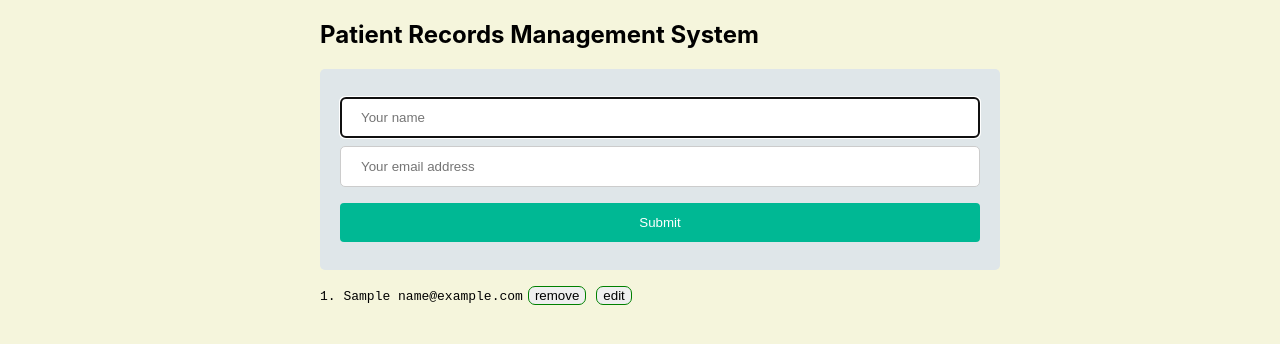
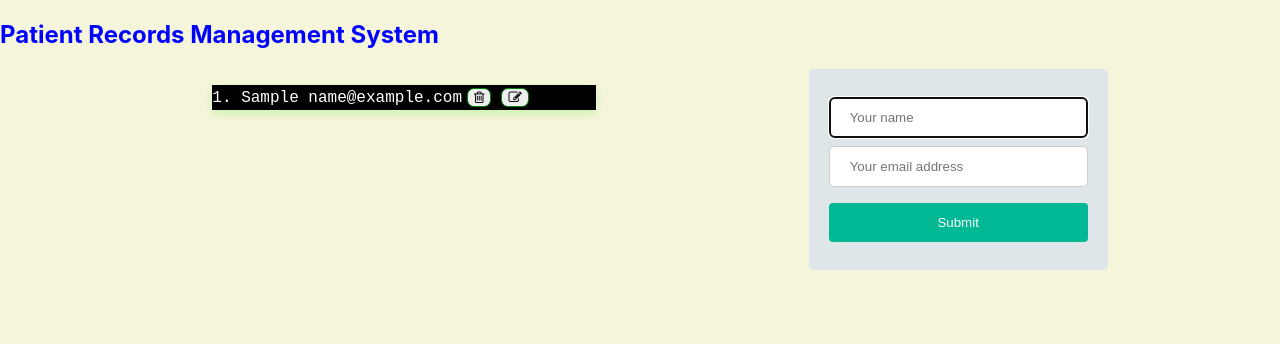
Before and after one commit to Koech-code/patient-records-management-system, a React (Create React App) app: page / in a window 1280 px wide. Both pictures are taken after typing "Sample", "name@example.com" into the empty fields and a click on the button "Submit". Shown: the top 344 px of the page. Built offline with nearby package versions, Linux system fonts and the light colour scheme.

Commit message:
import add and delete images

```diff
--- a/public/index.html
+++ b/public/index.html
@@ -9,7 +9,6 @@
       name="description"
       content="Web site created using create-react-app"
     />
-    <link rel="apple-touch-icon" href="%PUBLIC_URL%/logo192.png" />
     <!--
       manifest.json provides metadata used when your web app is installed on a
       user's mobile device or desktop. See https://developers.google.com/web/fundamentals/web-app-manifest/
@@ -24,7 +23,8 @@
       work correctly both with client-side routing and a non-root public URL.
       Learn how to configure a non-root public URL by running `npm run build`.
     -->
-    <title>React App</title>
+    <link rel="stylesheet" href="https://cdnjs.cloudflare.com/ajax/libs/font-awesome/4.7.0/css/font-awesome.min.css">
+    <title>Patient Records Management System </title>
   </head>
   <body>
     <noscript>You need to enable JavaScript to run this app.</noscript>
--- a/src/App.css
+++ b/src/App.css
@@ -1,10 +1,19 @@
 body{
   background-color: beige;
+  /* background-image: url("../src/images/hospital-image.jpg");
+  background-repeat: no-repeat;
+  background-attachment: fixed;
+  background-position: center;  */
+}
+
+.bodyData{
+  display: flex;
+  justify-content: space-evenly;
 }
 
 .App {
   margin: auto;
-  width: 50%;
+  width: 100%;
 
 }
 
@@ -36,8 +45,21 @@
   cursor: pointer;
 }
 
+h2{
+  color: blue;
+}
+
 .myList{
   list-style: none;
+}
+
+.myData{
+  box-shadow: 0 4px 8px 0 rgba(45, 235, 8, 0.2);
+  transition: 0.3s;
+  width: 30vw;
+  background-color: black;
+  color: white;
+  font-size: large;
 }
 
 .myListButton{
--- a/src/App.js
+++ b/src/App.js
@@ -72,26 +72,33 @@
     this.refs.name.focus();
 
   }
+
   render(){
     let datas=this.state.datas;
     return (
       <div className="App">
         <h2>{this.state.title}</h2>
-        <form ref="myForm" className="myForm">
-          <input type="text" ref="name" placeholder="Your name" className="formField" />
-          <input type="text" ref="address" placeholder="Your email address" className="formField" />
-          <button onClick={this.fSubmit} className="myButton">Submit</button>
-        </form>
-        <pre>
+        <div className="bodyData">
+          <div className="tableData">
+            <pre className="myData">
             {
               datas.map((data, i) =>
               <li key={i} className="myList">
                 {i+1}. {data.name} {data.address}
-                <button onClick={()=>this.fRemove(i)} className="myListButton">remove</button>
-                <button onClick={()=>this.fEdit(i)} className="myListButton">edit</button>
+                  <button onClick={()=>this.fRemove(i)} className="myListButton"><i class="fa fa-trash-o"></i></button>
+                  <button onClick={()=>this.fEdit(i)} className="myListButton"><i class="fa fa-edit"></i></button>
               </li>
               )}
             </pre>
+          </div>
+          <div className="inputFields">
+            <form ref="myForm" className="myForm">
+              <input type="text" ref="name" placeholder="Your name" className="formField" />
+              <input type="email" ref="address" placeholder="Your email address" className="formField" />
+              <button onClick={this.fSubmit} className="myButton">Submit</button>
+            </form>
+          </div>
+        </div>
       </div>
     );
 
```
Also changed, not shown: public/logo192.png (deleted), public/logo512.png (deleted). Lines whose indentation alone changed are shown as unchanged.
